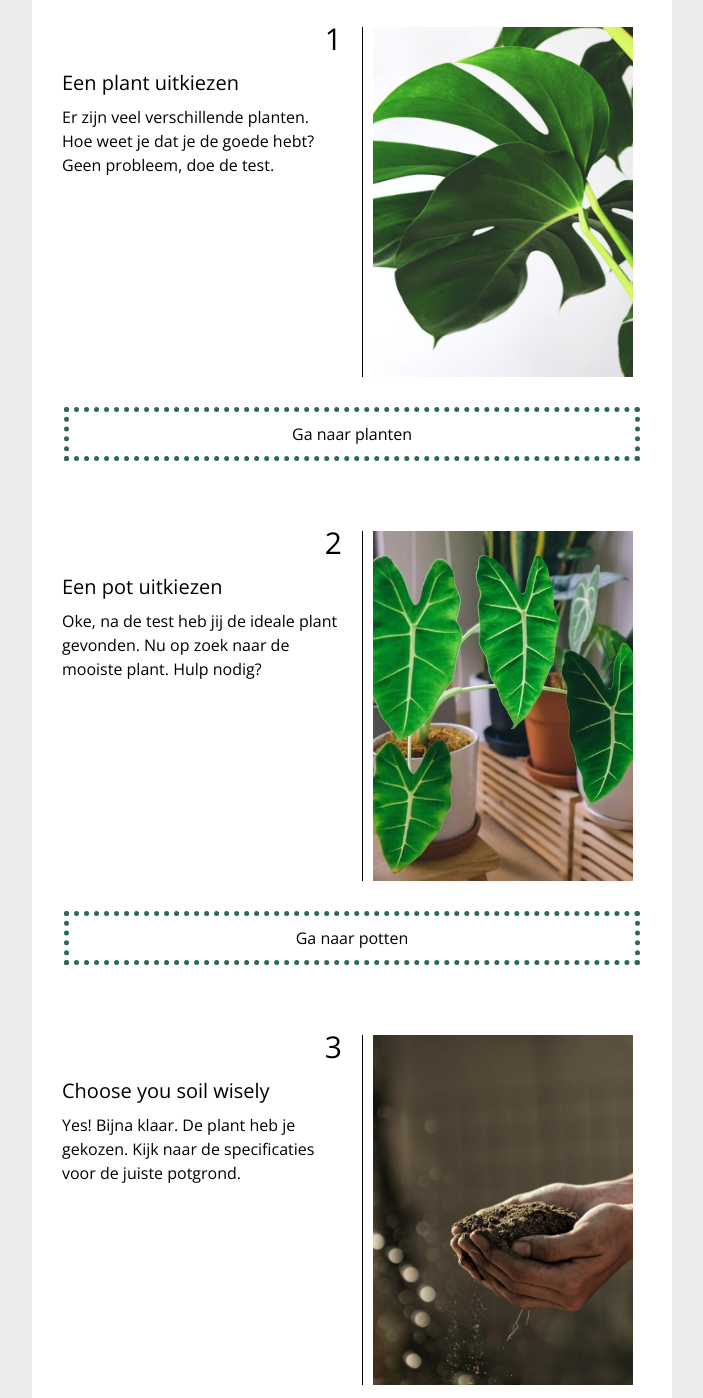
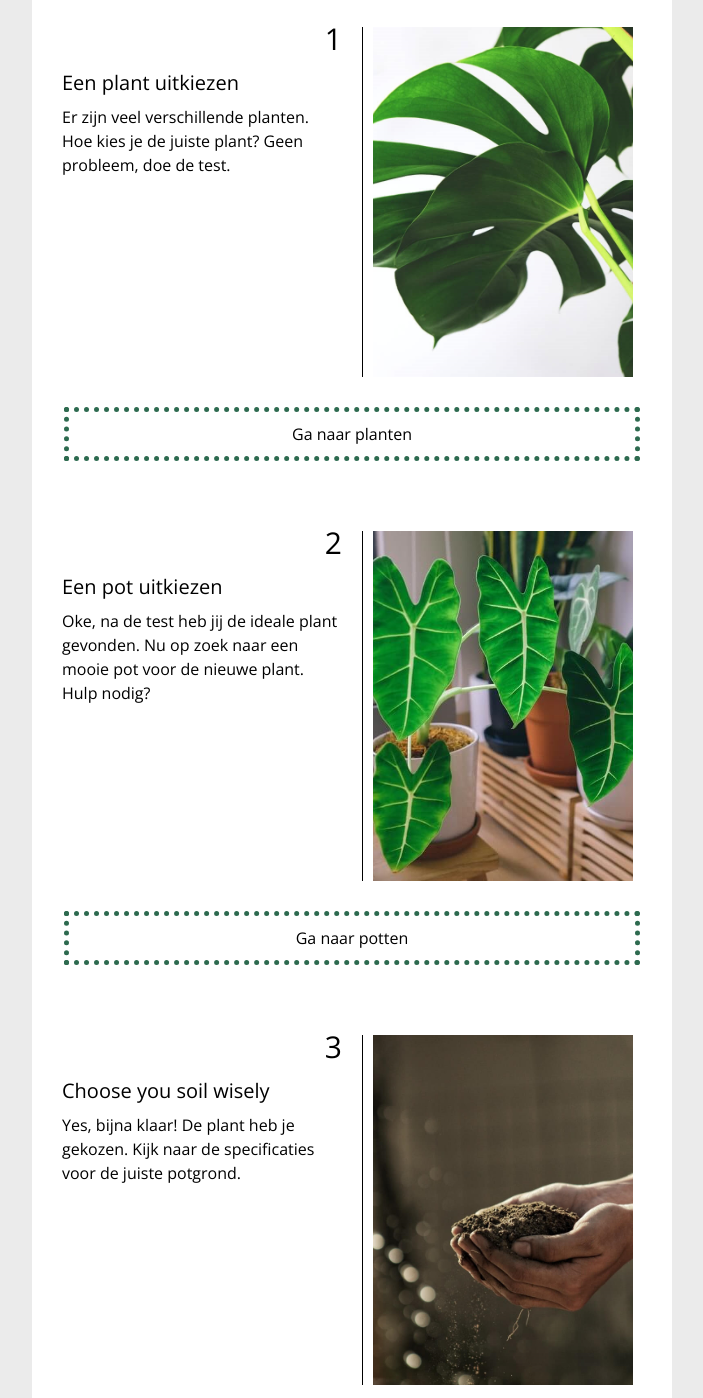
Before and after one commit to Daphne-Bohm/pots-and-plant, a plain HTML site: page index.html in a window 1280 px wide. Shown: the part 593-1991 px from the top of the page, without its empty margins (288-991 px from the left). Drawn offline with nearby package versions, Linux system fonts and the light colour scheme.

Commit message:
tekst aangepast

```diff
--- a/index.html
+++ b/index.html
@@ -158,7 +158,7 @@
                                                         <tr>
                                                             <td valign="top">
                                                                 <h3 style="font-size: 20px; font-weight: normal; padding-bottom: 10px" class="h3Mob">Een plant uitkiezen</h3>
-                                                                <p style="font-size: 16px;" class="pMob">Er zijn veel verschillende planten. Hoe weet je dat je de goede hebt? Geen probleem, doe de test.</p>
+                                                                <p style="font-size: 16px;" class="pMob">Er zijn veel verschillende planten. Hoe kies je de juiste plant? Geen probleem, doe de test.</p>
                                                             </td>
                                                         </tr>
                                                     </table>
@@ -219,7 +219,7 @@
                                                         <tr>
                                                             <td valign="top">
                                                                 <h3 style="font-size: 20px; font-weight: normal; padding-bottom: 10px" class="h3Mob">Een pot  uitkiezen</h3>
-                                                                <p style="font-size: 16px;" class="pMob">Oke, na de test heb jij de ideale plant gevonden. Nu op zoek naar de mooiste plant. Hulp nodig?</p>
+                                                                <p style="font-size: 16px;" class="pMob">Oke, na de test heb jij de ideale plant gevonden. Nu op zoek naar een mooie pot voor de nieuwe plant. Hulp nodig?</p>
                                                             </td>
                                                         </tr>
                                                     </table>
@@ -280,7 +280,7 @@
                                                         <tr>
                                                             <td valign="top">
                                                                 <h3 style="font-size: 20px; font-weight: normal; padding-bottom: 10px" class="h3Mob">Choose you soil wisely</h3>
-                                                                <p style="font-size: 16px;" class="pMob">Yes! Bijna klaar. De plant heb je gekozen. Kijk naar de specificaties voor de juiste potgrond.</p>
+                                                                <p style="font-size: 16px;" class="pMob">Yes, bijna klaar! De plant heb je gekozen. Kijk naar de specificaties voor de juiste potgrond.</p>
                                                             </td>
                                                         </tr>
                                                     </table>
@@ -341,7 +341,7 @@
                                                         <tr>
                                                             <td valign="top">
                                                                 <h3 style="font-size: 20px; font-weight: normal; padding-bottom: 10px" class="h3Mob">Now wait</h3>
-                                                                <p style="font-size: 16px;" class="pMob">Sit back and relax! Wij bezorgen binnen vijf werkdagen je bestelling met de handleiding.</p>
+                                                                <p style="font-size: 16px;" class="pMob">Sit back and relax! Wij bezorgen binnen vijf werkdagen je bestelling.</p>
                                                             </td>
                                                         </tr>
                                                     </table>
```
Also changed, not shown: 3 other files.
